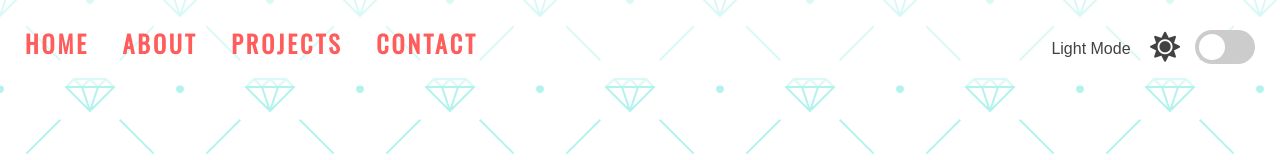
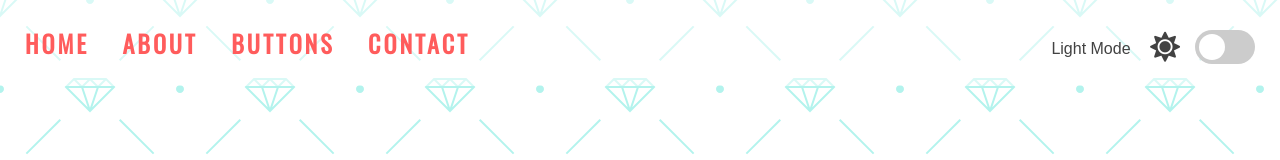
Before and after one commit to DanielLivingston32/Light-Dark-Mode, a plain HTML site: page index.html in a window 1280 px wide. Shown: the top 160 px of the page. Drawn offline with nearby package versions, Linux system fonts and the light colour scheme; files whose address does not match are found by name.

Commit message:
Update index.html

```diff
--- a/index.html
+++ b/index.html
@@ -30,7 +30,7 @@
     <nav id="nav">
         <a href="#home">HOME</a>
         <a href="#about">ABOUT</a>
-        <a href="#projects">PROJECTS</a>
+        <a href="#button-section">BUTTONS</a>
         <a href="#contact">CONTACT</a>
     </nav>
 
@@ -64,7 +64,7 @@
     </section>
 
     <!-- Projects Section -->
-    <section id="projects">
+    <section id="button-section">
         <h1>Buttons</h1>
         <div class="buttons">
             <button class="primary">Primary</button>
```
